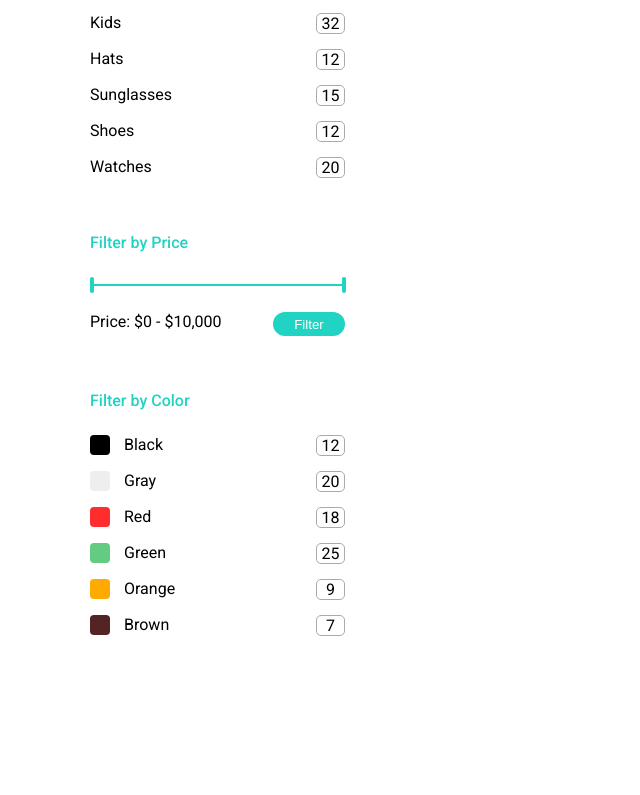
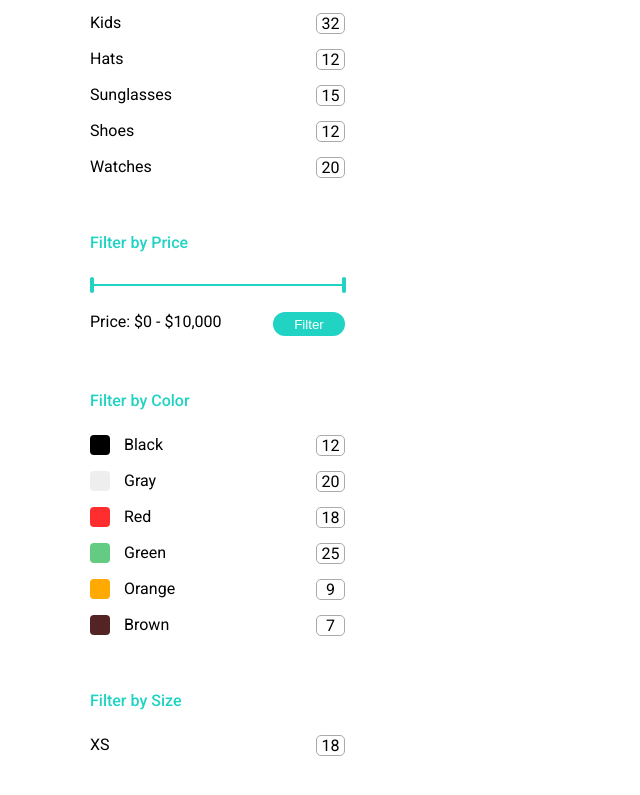
Before and after one commit to ScrumWin21/ScrumFrontEnd, a React (Create React App) app: page /ShopPage in a window 1280 px wide. Shown: the part 902-1697 px from the top of the page, without its empty margins (0-640 px from the left). Before the commit the page ends 1593 px from the top, so only its background shows below. Built offline with nearby package versions, Linux system fonts and the light colour scheme.

Commit message:
Item #103 -  creating structure for filter by size

```diff
--- a/src/components/shopDetails/ShopComponents/ShopLeftBanner/ShopLeftFilterBySize.js
+++ b/src/components/shopDetails/ShopComponents/ShopLeftBanner/ShopLeftFilterBySize.js
@@ -1,8 +1,15 @@
 import React from "react";
 
 export const ShopFilterBySize = () => {
-    return (
-        <>
-        </>
-    )
-}
+  return (
+    <>
+      <div className="shopBannerLeft-title">Filter by Size</div>
+      <div className="shopBannerLeft-container">
+        <div className="shopBannerLeft-container-content-hoverAll">
+          <div>XS</div>
+          <div className="shopBannerLeft-numberBox">18</div>
+        </div>
+      </div>
+    </>
+  );
+};
```
